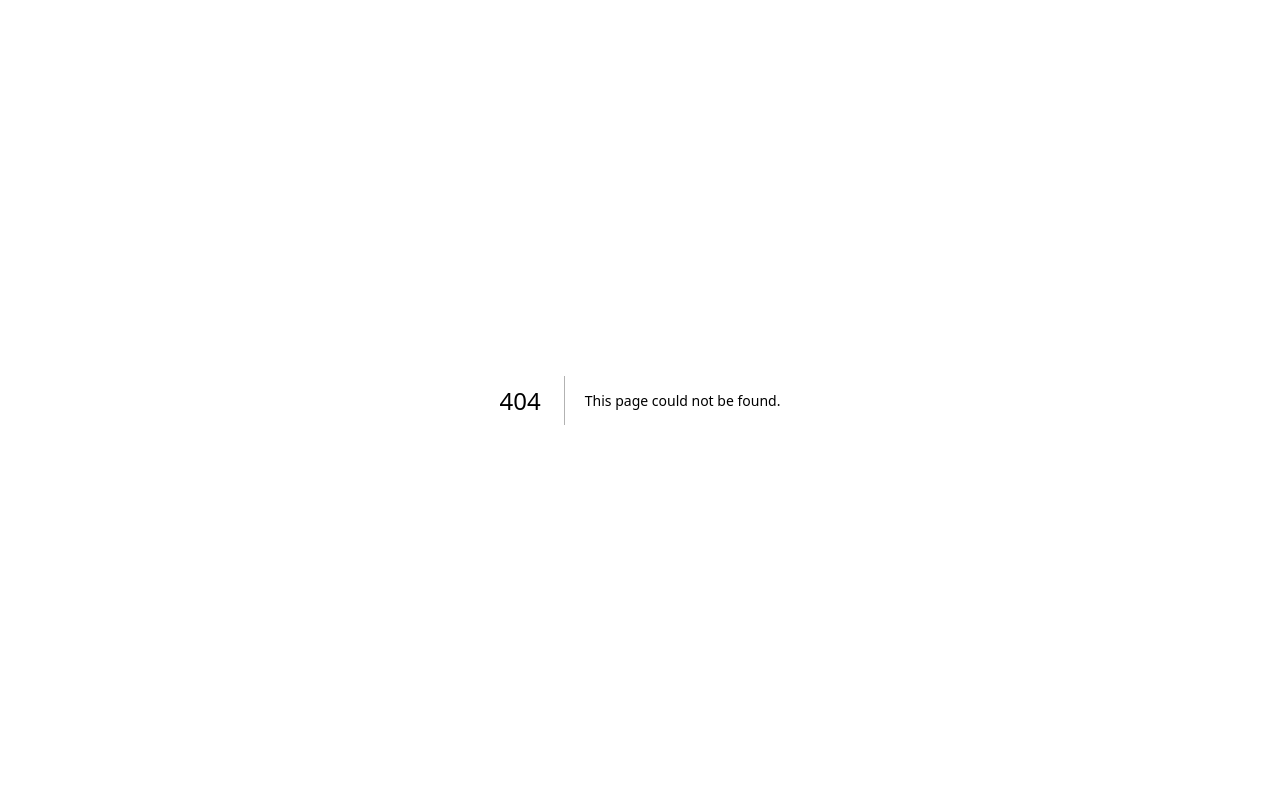
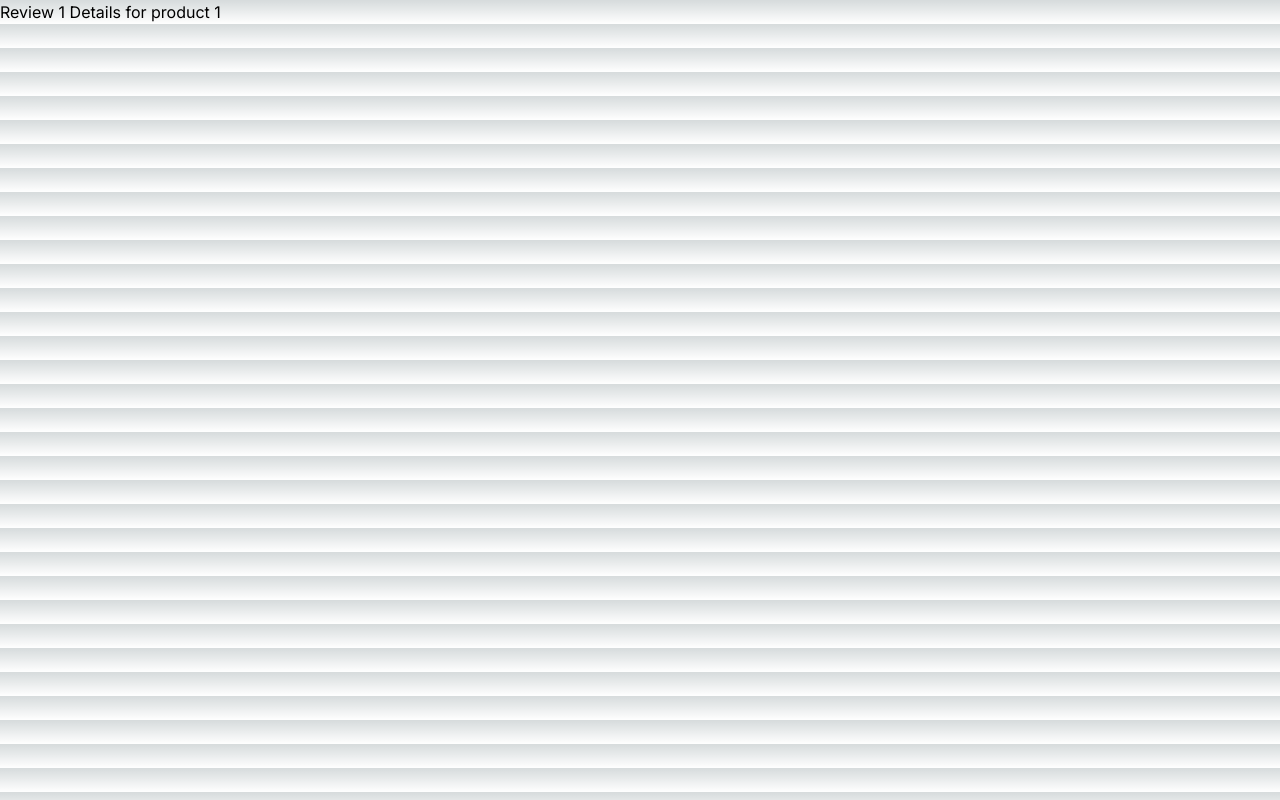
Before and after one commit to nzkks/nextjs, a Next.js app: page /products/1/reviews/1 in a window 1280 px wide. Before the commit this address had no page. Built offline with nearby package versions, Linux system fonts and the light colour scheme.

Commit message:
Add nested route under another nested route

```diff
--- /dev/null
+++ b/src/app/products/[productId]/reviews/[reviewId]/page.tsx
@@ -0,0 +1,16 @@
+type ReviewDetailsType = {
+  params: {
+    productId: string;
+    reviewId: string;
+  };
+};
+
+const ReviewDetails = ({ params }: ReviewDetailsType) => {
+  return (
+    <div>
+      Review {params.reviewId} Details for product {params.productId}
+    </div>
+  );
+};
+
+export default ReviewDetails;
--- /dev/null
+++ b/src/app/products/[productId]/reviews/page.tsx
@@ -0,0 +1,5 @@
+const ProductReviews = () => {
+  return <div>Product Reviews</div>;
+};
+
+export default ProductReviews;
```
